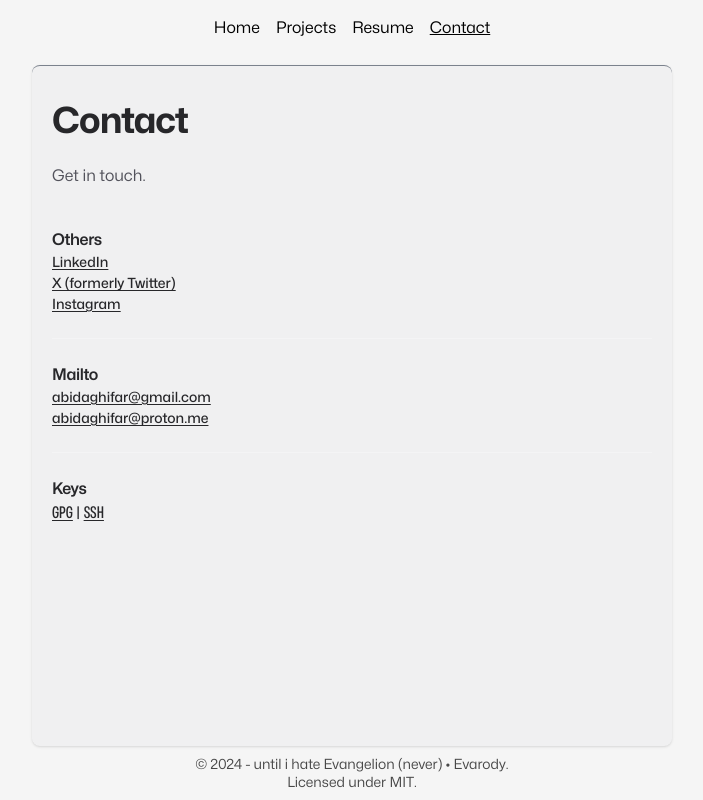
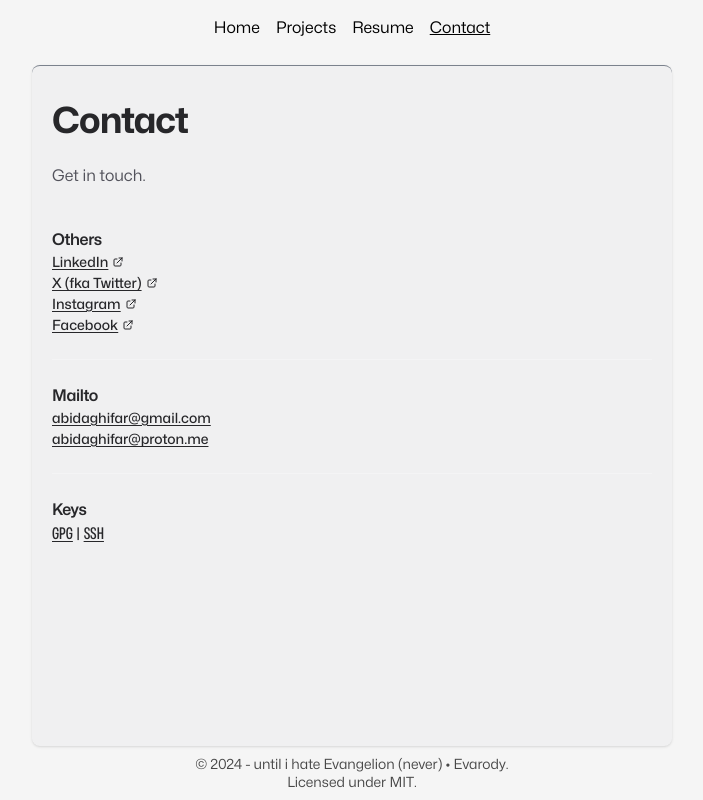
Before and after one commit to Gusase/evarody, a Svelte app: page /contact in a window 1280 px wide. Shown: the whole page, without its empty margins (288-991 px from the left). Built offline with nearby package versions, Linux system fonts and the light colour scheme.

Commit message:
refactor: Improve readability and efficiency, add Facebook link
Signed-off-by: Gusesa Abida Ghifar <abidaghifar@gmail.com>

```diff
--- a/src/components/Link.svelte
+++ b/src/components/Link.svelte
@@ -1,28 +1,35 @@
 <script lang="ts">
-  export let label: string, url: string, icon: boolean;
+  export let href: string;
+  export let text: string;
+  export let isExternal: boolean = false;
+
+  $: target = isExternal ? "_blank" : null;
+  $: rel = isExternal ? "noopener noreferrer" : null;
 </script>
 
 <a
-  href={url}
-  target={icon ? "_blank" : "_parent"}
-  class="{icon
-    ? 'inline-flex justify-center items-center gap-x-1.5'
-    : 'inline-block'} max-w-xs w-full rounded-md bg-gray-600 px-3 py-2 text-center text-sm font-semibold text-white shadow-sm hover:bg-gray-500 focus-visible:outline focus-visible:outline-2 focus-visible:outline-offset-2 focus-visible:outline-gray-600"
-  >{label}
-  {#if icon}
+  href={href}
+  class="flex items-center text-sm font-medium underline underline-offset-2 text-zinc-800 transition hover:text-zinc-500 dark:text-zinc-200 dark:hover:text-zinc-500 {isExternal
+    ? 'pr-1'
+    : ''}"
+  target={target}
+  rel={rel}
+>
+  <span>{text}</span>
+  {#if isExternal}
     <svg
+      class="w-3 h-3 ml-1"
+      fill="none"
+      stroke="currentColor"
+      viewBox="0 0 24 24"
       xmlns="http://www.w3.org/2000/svg"
-      fill="none"
-      viewBox="0 0 24 24"
-      stroke-width="1.5"
-      stroke="currentColor"
-      class="size-5"
     >
       <path
         stroke-linecap="round"
         stroke-linejoin="round"
-        d="M13.5 6H5.25A2.25 2.25 0 0 0 3 8.25v10.5A2.25 2.25 0 0 0 5.25 21h10.5A2.25 2.25 0 0 0 18 18.75V10.5m-10.5 6L21 3m0 0h-5.25M21 3v5.25"
-      />
+        stroke-width="2"
+        d="M10 6H6a2 2 0 00-2 2v10a2 2 0 002 2h10a2 2 0 002-2v-4M14 4h6m0 0v6m0-6L10 14"
+      ></path>
     </svg>
   {/if}
 </a>
--- a/src/lib/data/social.ts
+++ b/src/lib/data/social.ts
@@ -4,14 +4,16 @@ import mastodon from "@/assets/mastodon.svg";
 import linkedin from "@/assets/linkedin.svg"
 import x from "@/assets/x.svg";
 import instagram from "@/assets/instagram.svg";
+import facebook from "@/assets/facebook.svg";
 
 enum SocialPlatform {
   GitHub = "GitHub",
   Telegram = "Telegram",
   Mastodon = "Mastodon",
   Linkedin = "LinkedIn",
-  X = "X (formerly Twitter)",
-  Instagram = "Instagram"
+  X = "X (fka Twitter)",
+  Instagram = "Instagram",
+  Facebook = "Facebook",
 }
 
 type Social = {
@@ -27,7 +29,7 @@ export const socials: Social[] = [
     src: github,
     link: "https://github.com/gusase",
     visibleOnMainpage: true,
-  },,
+  },
   {
     platform: SocialPlatform.Telegram,
     src: telegram,
@@ -57,5 +59,11 @@ export const socials: Social[] = [
     src: instagram,
     link: "https://www.instagram.com/gusesa.gag",
     visibleOnMainpage: false,
-  }
+  },
+  {
+    platform: SocialPlatform.Facebook,
+    src: facebook,
+    link: "https://www.facebook.com/gusase35",
+    visibleOnMainpage:false,
+  },
 ];
--- a/src/routes/Contact.svelte
+++ b/src/routes/Contact.svelte
@@ -3,6 +3,7 @@
   import Heading from "@/components/Heading.svelte";
   import { publicKeys, emailAddresses } from "@/lib/data/contact";
   import { socials } from "@/lib/data/social";
+  import Link from "@/components/Link.svelte";
 
   let coppied: boolean = false;
 
@@ -30,17 +31,9 @@
       Others
     </h3>
     <div class="space-y-px">
-      {#each Object.entries(socials) as [platform, social]}
+      {#each socials as social}
         {#if !social.visibleOnMainpage}
-          <a
-            class="flex text-sm font-medium underline underline-offset-2 text-zinc-800 transition hover:text-zinc-500 dark:text-zinc-200 dark:hover:text-zinc-500"
-            href={social.link}
-            target="_blank"
-            rel="noopener noreferrer"
-            aria-label={platform}
-          >
-            {social.platform}
-          </a>
+          <Link href={social.link} text={social.platform} isExternal={true} />
         {/if}
       {/each}
     </div>
@@ -53,10 +46,7 @@
     </h3>
     <div class="space-y-px">
       {#each emailAddresses as email}
-        <a
-          class="flex text-sm font-medium underline underline-offset-2 text-zinc-800 transition hover:text-zinc-500 dark:text-zinc-200 dark:hover:text-zinc-500"
-          href="mailto:{email}"><span>{email}</span></a
-        >
+       <Link href="mailto:{email}" text={email} />
       {/each}
     </div>
   </div>
@@ -73,7 +63,6 @@
       >
         <button
           title="Copy public key"
-          class="ml-auto active:*:fill-white/90 hover:*:stroke-gray-800 focus:*:fill-white/90 hover:*:fill-white/90"
           on:click={() => {
             clipboard(key.value);
           }}
--- a/src/routes/Home.svelte
+++ b/src/routes/Home.svelte
@@ -11,7 +11,7 @@
 
 <Layout>
   <div
-    class="mx-auto max-w-2xl lg:max-w-5xl flex flex-col justify-center items-center h-full"
+    class="mx-auto flex flex-col justify-center items-center h-full"
   >
     <div class="w-full space-y-3.5 md:space-y-5">
       <img
```
Also changed, not shown: src/assets/facebook.svg (added).
